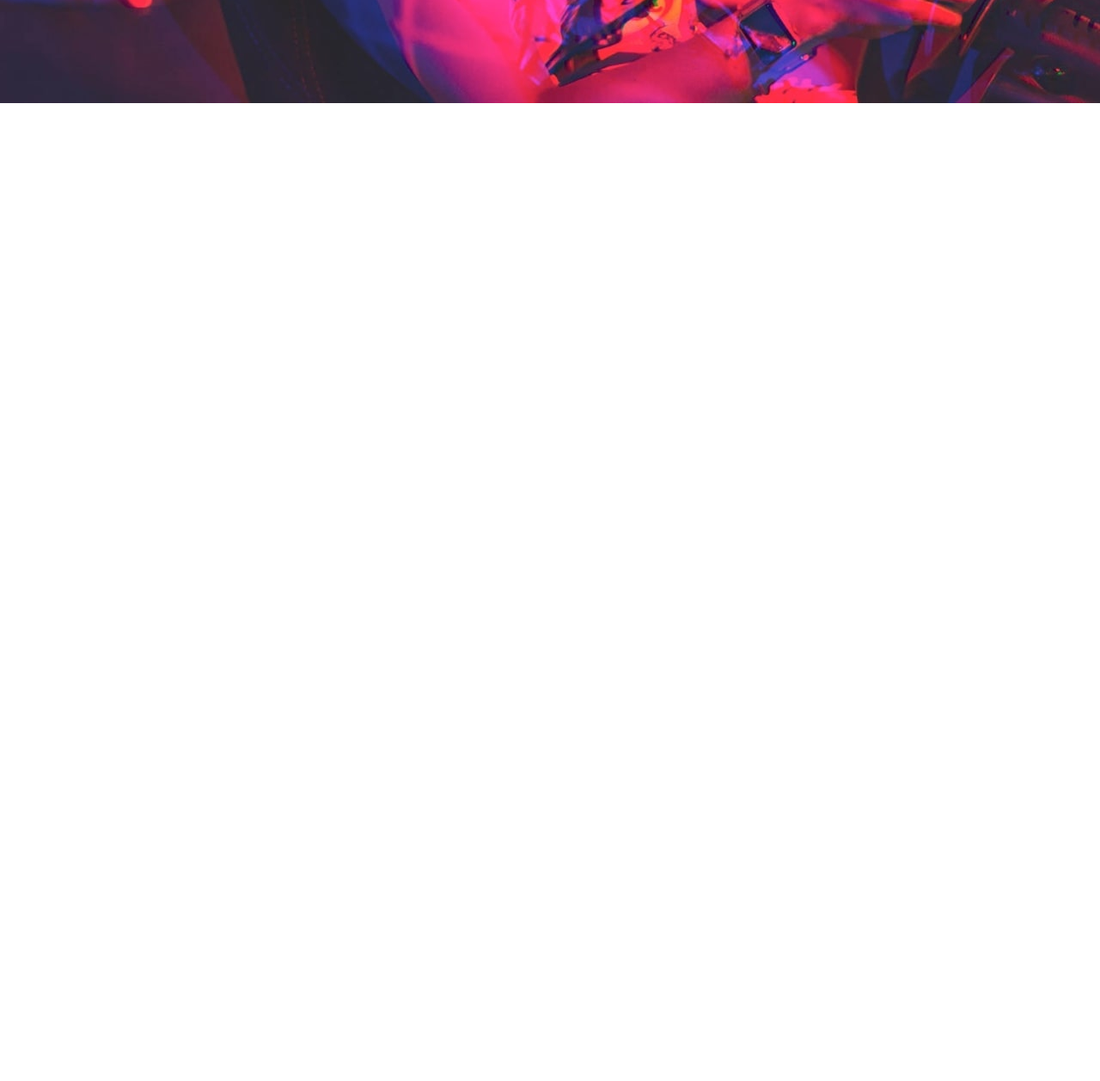
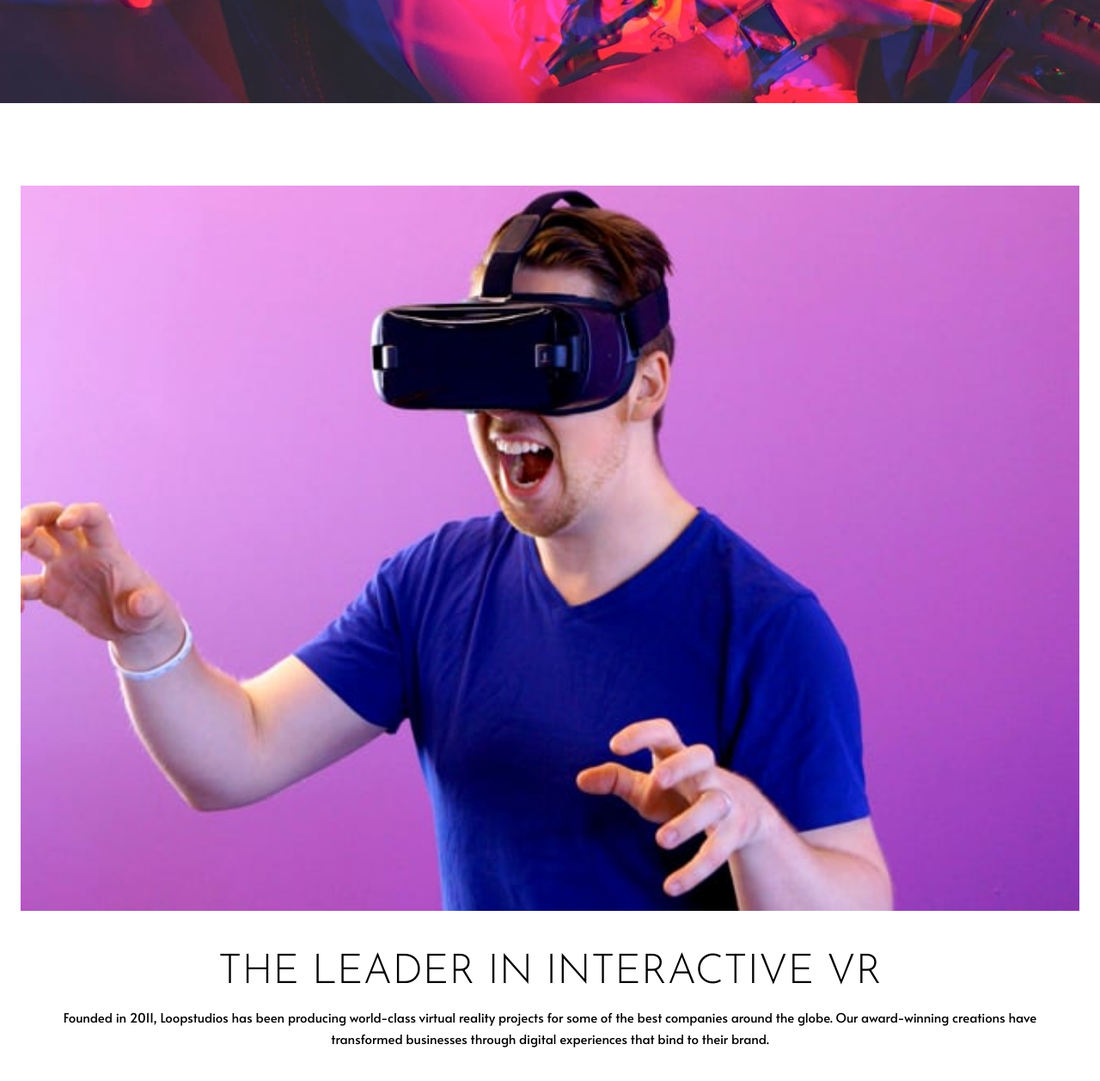
Before and after one commit to danilo2420/FEM_LoopstudioLandingPage, a website built with Vite: page index.html in a window 1280 px wide. Shown: the part 530-1788 px from the top of the page at 86% size. Before the commit the page ends 800 px from the top, so only its background shows below. Built offline with nearby package versions, Linux system fonts and the light colour scheme.

Commit message:
Working on info section

```diff
--- a/index.html
+++ b/index.html
@@ -26,9 +26,19 @@
         <div class="header__title">Immersive experiences that deliver</div>
       </div>
     </header>
+
+    <!-- Current -->
     <section class="infoSection">
+      <img class="infoSection__image" src="images/mobile/image-interactive.jpg" alt="">
+      <div class="infoSection__content">
+        <div class="infoSection__content__title">The leader in interactive VR</div>
+        <div class="infoSection__content__text">Founded in 2011, Loopstudios has been producing world-class virtual reality
+projects for some of the best companies around the globe. Our award-winning
+creations have transformed businesses through digital experiences that bind
+to their brand.</div>
+      </div>
+    </section>
 
-    </section>
     <section class="creationsSection"></section>
     <footer></footer>
   </main>
--- a/scripts/typographies.js
+++ b/scripts/typographies.js
@@ -24,6 +24,22 @@ const typographiesArray = [
     },
     {
         "element": ".header__menuItem",
+        "typographies": {
+            "mobile": "tp6",
+            "tablet": "tp6",
+            "desktop": "tp6"
+        }
+    },
+    {
+        "element": ".infoSection__content__title",
+        "typographies": {
+            "mobile": "tp4",
+            "tablet": "tp2",
+            "desktop": "tp2"
+        }
+    },
+    {
+        "element": ".infoSection__content__text",
         "typographies": {
             "mobile": "tp6",
             "tablet": "tp6",
--- a/styles/mobile.css
+++ b/styles/mobile.css
@@ -1,4 +1,5 @@
 
+/* HEADER */
 header {
     height: 650px;
 
@@ -40,3 +41,31 @@ header {
 
     border: solid var(--white) 2px;
 }
+
+/* INFO SECTION*/
+.infoSection {
+    padding: 96px 24px;
+
+    color: var(--black);
+
+    display: flex;
+    flex-direction: column;
+    align-items: center;
+    gap: 48px;
+}
+
+.infoSection__image {
+    width: 100%;
+}
+
+.infoSection__content {
+    padding-left: 24px;
+    padding-right: 24px;
+
+    display: flex;
+    flex-direction: column;
+    align-items: center;
+    gap: 16px;
+
+    text-align: center;
+}
```
